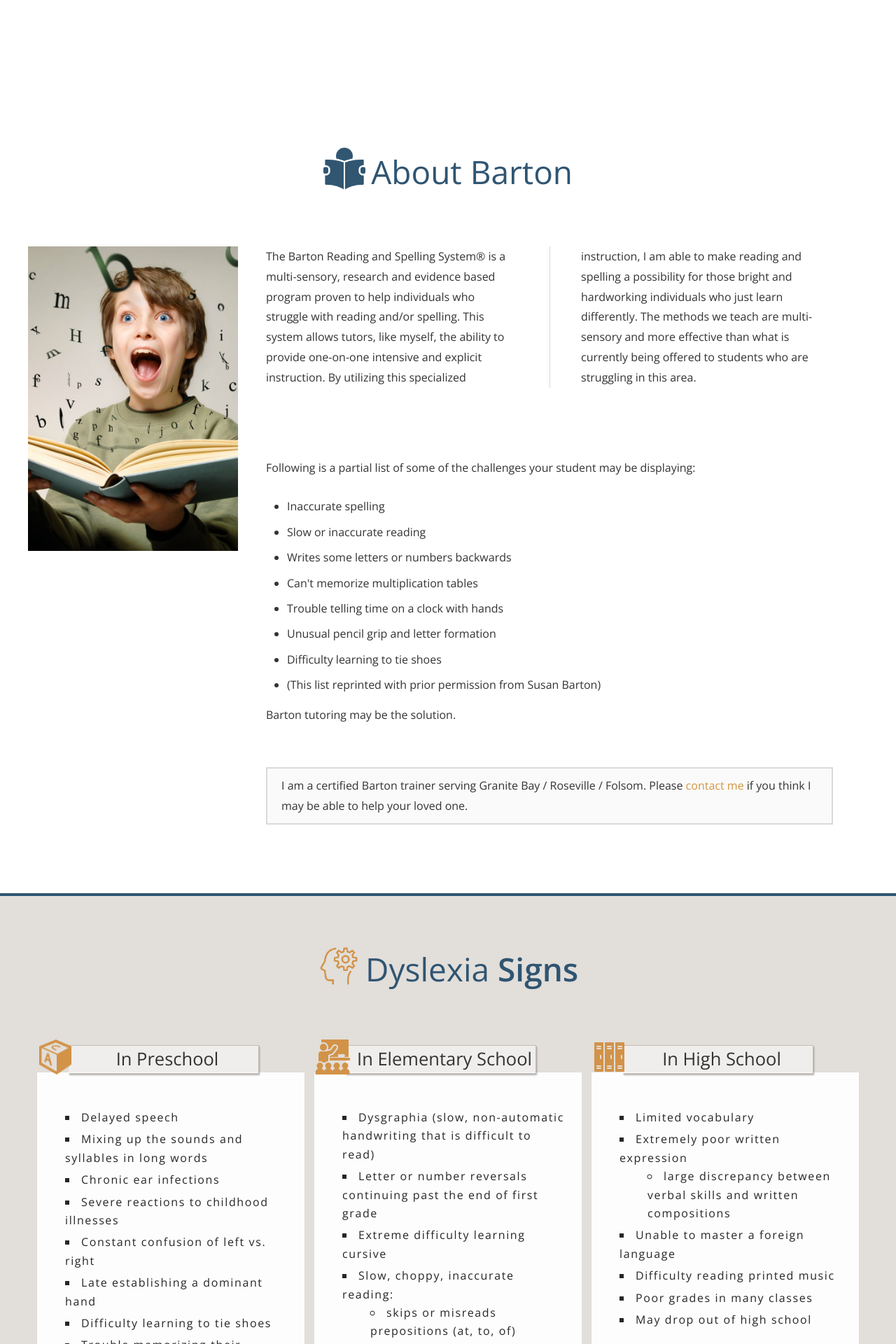
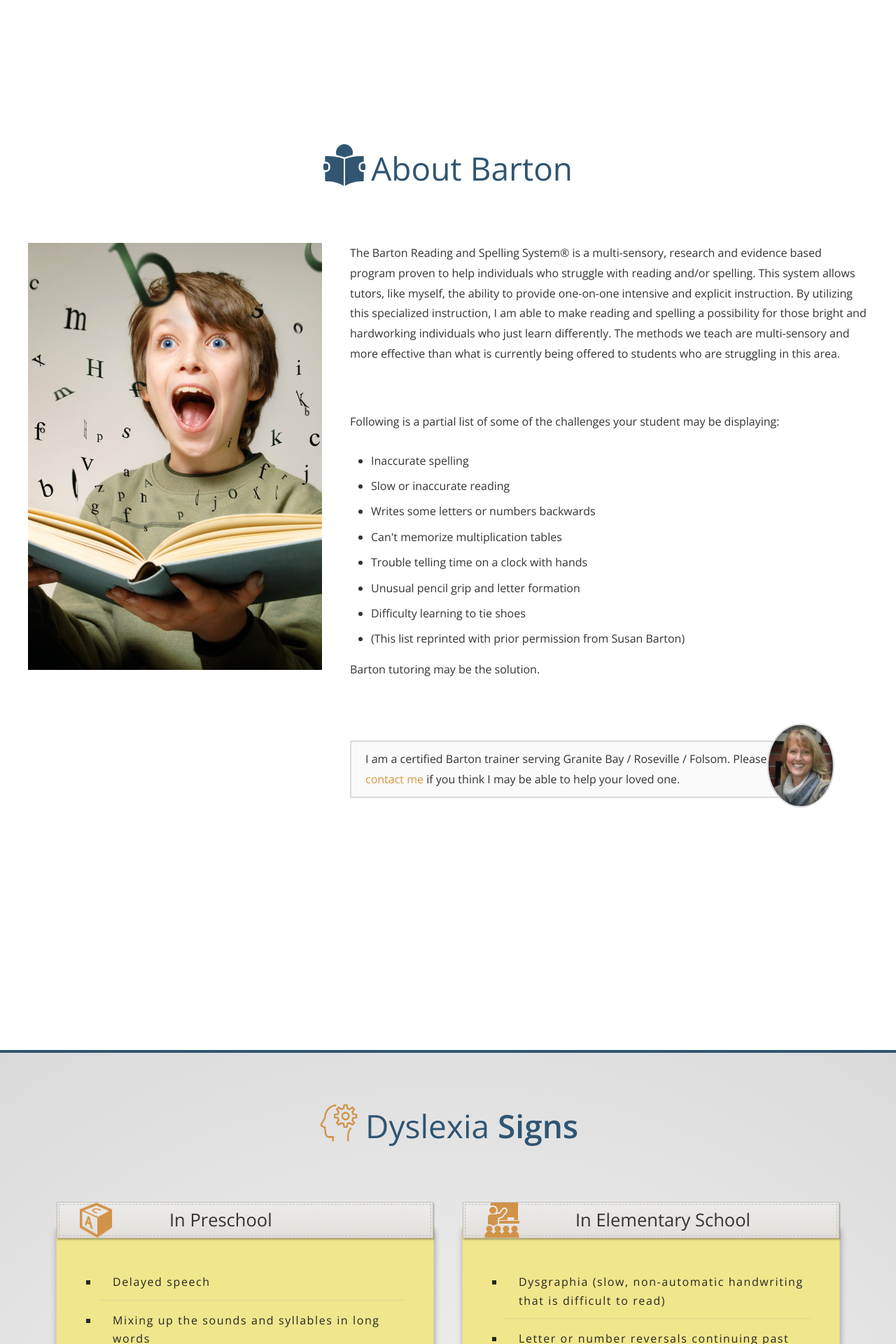
Before and after one commit to jimdeagen/barton-cindy-2019, a PHP site: page / in a window 1280 px wide. Shown: the part 1600-3520 px from the top of the page at 70% size. Run offline with PHP 8.4, Linux system fonts and the light colour scheme; some libraries are stand-ins or nearby versions.

Commit message:
Fixed css to better utilize waypoints. Refactored "about barton" section to grid layout. Design improvements to "dyslexia signs", large-hero, lone-quote.

```diff
--- a/app/assets/scripts/modules/RevealOnScroll.js
+++ b/app/assets/scripts/modules/RevealOnScroll.js
@@ -1,5 +1,5 @@
-import $ from 'jquery';
-import waypoints from '../../../../node_modules/waypoints/lib/noframework.waypoints';
+import $ from "jquery";
+import waypoints from "../../../../node_modules/waypoints/lib/noframework.waypoints";
 
 class RevealOnScroll {
   constructor(els, offset) {
--- a/app/assets/styles/modules/_headline.css
+++ b/app/assets/styles/modules/_headline.css
@@ -1,7 +1,7 @@
 .headline {
   display: inline;
   font-weight: 300;
-  font-size: 2.6rem;
+  font-size: 2.8rem;
   color: $mainBlue;
   width: 96%;
   margin: 0 0 60px;
@@ -31,7 +31,7 @@
   }
 
   &__sub {
-    font-size: 3rem;
+    font-size: 2.5rem;
 
     @mixin 800plus {
       font-size: 3.8rem;
--- a/app/index.html
+++ b/app/index.html
@@ -19,6 +19,8 @@
     <link rel="stylesheet" href="temp/styles/styles.css" />
     <!-- endbuild -->
     <link href="images/favicon.ico" rel="icon" type="image/x-icon" />
+
+
   </head>
 
   <body>
@@ -160,7 +162,8 @@
       data-matching-link="#about-barton-link"
     >
       <div class="wrapper">
-        <div class="row__medium-12">
+
+        <div class="">
           <div class="section-title">
             <img
               class="section-title__icon"
@@ -169,7 +172,8 @@
             />
             <h2 class="headline">About Barton</h2>
           </div>
-          <div class="row__medium-3">
+          <div class="about-barton-section--grid">
+              <div class="about-barton-section--image">
                   <picture>
                     <source
                       sizes="404px"
@@ -194,7 +198,7 @@
                     />
                   </picture>
                 </div>
-          <div class="row__medium-9">
+                <div class="about-barton-section--intro">
                     <p>
                       The Barton Reading and Spelling System&reg; is a multi-sensory,
                       research and evidence based program proven to help individuals who
@@ -207,6 +211,8 @@
                       currently being offered to students who are struggling in this
                       area.
                     </p>
+                  </div>
+                    <div class="about-barton-section--list">
                     <p>
                       Following is a partial list of some of the challenges your student
                       may be displaying:
@@ -225,19 +231,26 @@
                     </ul>
                     <p>Barton tutoring may be the solution.</p>
                     <!-- <hr /> -->
+                    <div class="about-barton-section--local-market">
+
                         <p class="about-barton-section--cta-p">
                             I am a certified Barton trainer serving Granite Bay / Roseville /
                             Folsom. Please <a href="#" class="open-modal">contact me</a> if
                             you think I may be able to help your loved one.
                           </p>
+                          <img src="assets/images/CindyWithArt_v400x500.jpg" alt="Cindy" title="Cindy" class="about-barton-section--local-market--image">
                     </div>
+                  </div>
+          </div>
+
+
         </div>
       </div>
     </div>
 
     <div
       id="dys-signs"
-      class="page-section page-section--lite-tan  page-section--outline"
+      class="page-section page-section--gradient-tan-mix  page-section--outline"
       data-matching-link="#dys-signs-link"
     >
       <div class="wrapper">
@@ -252,7 +265,7 @@
           </h2>
         </div>
 
-        <div class="row__medium-12 flexbox">
+        <div class="flexbox">
           <div class="feature-item">
             <div class="feature-item__header-group">
               <img
@@ -702,7 +715,7 @@
           <h2 class="headline">About Cindy&hellip;</h2>
         </div>
 
-        <div class="row__medium-3">
+        <div class="">
           <picture>
             <source
               srcset="
@@ -732,7 +745,7 @@
             </p>
           </div>
         </div>
-        <div class="row__medium-9">
+        <div class="">
           <p>
             My name is Cindy Deagen and I am a Certified Barton Tutor. I have
             had the privilege of being a Tutor Specialist using the Barton
--- a/app/temp/styles/styles.css
+++ b/app/temp/styles/styles.css
@@ -878,6 +881,22 @@ picture {
     /* color: white; */
   }
 
+.page-section--gradient-tan {
+    background: radial-gradient(circle, white, #c4bdb4);
+    /* color: white; */
+  }
+
+.page-section--gradient-tan-mix {
+    background: radial-gradient(circle, #fafafa, #dadada);
+  }
+
+@media (min-width: 800px) {
+
+.page-section--gradient-tan-mix {
+      background: radial-gradient(circle, #fafafa, #dadada)
+  }
+  }
+
 .page-section--outline {
     border-top: 4px solid #2f5572;
     border-bottom: 4px solid #2f5572;
@@ -1026,162 +1045,6 @@ picture {
     display: table;
   }
 
-/* &--t-padding {
-    padding-top: 30px;
-
-    @mixin atSmall {
-      padding-top: 16px;
-    }
-
-    @mixin atLarge {
-      padding-top: 80px;
-    }
-  } */
-
-.row--t-padding-slight {
-    padding-top: 12px;
-  }
-
-@media (max-width: 850px) and (orientation: landscape) {
-
-.row--t-padding-slight {
-      padding-top: 0
-  }
-  }
-
-.row--image {
-    display: inline;
-    text-align: center;
-  }
-
-@media (min-width: 1200px) {
-
-.row--image {
-      display: block
-  }
-  }
-
-.row__b-until-medium {
-    margin-bottom: 1.6rem;
-  }
-
-@media (min-width: 800px) {
-    .row__b-until-medium {
-      margin-bottom: 0;
-    }
-
-    .row__medium-3 {
-      float: left;
-      width: 25%;
-    }
-
-    .row__medium-4 {
-      float: left;
-      width: 33.33%;
-    }
-
-    .row__medium-4--larger {
-      width: 37%;
-    }
-
-    .row__medium-6 {
-      /* float: left; */
-      width: 50%;
-    }
-
-    .row__medium-8 {
-      float: left;
-      width: 66.66%;
-    }
-
-    .row__medium-8--smaller {
-      width: 63%;
-    }
-
-    .row__medium-9 {
-      float: left;
-      width: 75%;
-      padding-right: 50px;
-      padding-left: 4rem;
-    }
-
-    .row__medium-12 {
-      /* float: left; */
-      width: 100%;
-    }
-  }
-
-@media (min-width: 1010px) {
-    .row__b-until-large {
-      margin-bottom: 0;
-    }
-
-    .row__large-4 {
-      float: left;
-      width: 33.33%;
-    }
-
-    .row__large-4--larger {
-      width: 37%;
-    }
-
-    .row__large-6 {
-      float: left;
-      width: 50%;
-    }
-
-    .row__large-8 {
-      float: left;
-      width: 66.66%;
-    }
-
-    .row__large-8--smaller {
-      width: 63%;
-    }
-  }
-
-/* begin equal height rules */
-
-@media (min-width: 800px) {
-
-.row--equal-height-at-medium {
-      display: -webkit-box;
-      display: -ms-flexbox;
-      display: flex
-  }
-  }
-
-.row--equal-height-at-medium > div {
-      float: none;
-      display: -webkit-box;
-      display: -ms-flexbox;
-      display: flex;
-    }
-
-@media (min-width: 1010px) {
-
-.row--equal-height-at-large {
-      display: -webkit-box;
-      display: -ms-flexbox;
-      display: flex
-  }
-  }
-
-@media (max-width: 1050px) and (orientation: landscape) {
-
-.row--equal-height-at-large {
-      -ms-flex-wrap: wrap;
-          flex-wrap: wrap
-  }
-  }
-
-.row--equal-height-at-large > div {
-      float: none;
-      display: -webkit-box;
-      display: -ms-flexbox;
-      display: flex;
-    }
-
 .section-title {
   font-size: 3.2rem;
   font-weight: 300;
@@ -1251,37 +1114,68 @@ picture {
   position: relative;
   top: 4rem;
   width: 100%;
-  margin-right: auto;
-  margin-left: auto;
+  margin: 0 auto;
   margin-bottom: 9rem;
   padding-left: 0;
-  padding-right: 2rem;
+  padding-right: 0;
   padding-bottom: 3rem;
   border: 1px solid rgba(196,189,180, 0.5);
-  background-color: rgba(255, 255, 255, 0.95);
-}
+  background-color: khaki;
+  -webkit-box-shadow: 1px 2px 8px rgba(0, 0, 0, 0.3);
+          box-shadow: 1px 2px 8px rgba(0, 0, 0, 0.3);
+  min-width: 100%;
+  max-width: 100%;
+}
+
+@media (min-width: 1200px) {
+
+.feature-item {
+    min-width: 45%;
+    max-width: 45%
+}
+  }
 
 .feature-item__header-group {
+    display: -webkit-box;
+    display: -ms-flexbox;
+    display: flex;
+    -webkit-box-orient: horizontal;
+    -webkit-box-direction: normal;
+        -ms-flex-direction: row;
+            flex-direction: row;
+    -webkit-box-pack: left;
+        -ms-flex-pack: left;
+            justify-content: left;
+    -webkit-box-align: start;
+        -ms-flex-align: start;
+            align-items: flex-start;
     position: relative;
     top: -3.9rem;
-    width: 75%;
+    width: 100%;
     text-align: center;
     border: 1px solid #c4bdb4;
-    border-right: 1px solid #c4bdb4;
-    border-bottom: 1px solid #c4bdb4;
-    border-left: 1px solid transparent;
+    outline: 1px dashed #c4bdb4;
+    outline-offset: -4px;
+    /* border-left: 1px solid transparent; */
     -webkit-box-shadow: 1px 2px 2px rgba(0, 0, 0, 0.3);
             box-shadow: 1px 2px 2px rgba(0, 0, 0, 0.3);
-    background-color: rgba(255,255,255, 0.5);
+    background-image: -webkit-gradient(linear, left top, left bottom, from(#ececec), to(#e2deda));
+    background-image: linear-gradient(#ececec, #e2deda);
     margin: 0 auto;
+    padding-bottom: 1rem;
+  }
+
+@media (min-width: 800px) {
+
+.feature-item__header-group {
+      padding-bottom: 0
+  }
   }
 
 .feature-item__icon {
     display: block;
-    position: absolute;
-    top: -0.85rem;
-    left: -4.5rem;
-    margin: 0 auto;
+    position: relative;
+    margin: 0 6rem 0 3rem;
     margin-top: 0;
     width: 50px;
     z-index: 2;
@@ -1296,6 +1190,10 @@ picture {
   }
 
 .feature-item__title {
+    position: relative;
+    -ms-flex-item-align: center;
+        align-self: center;
+    left: 1rem;
     display: inline-block;
     font-size: 2.55rem;
     font-weight: 300;
@@ -1321,13 +1218,14 @@ picture {
     width: 94%;
     margin-left: auto;
     margin-right: 40px;
-    list-style: square inside none;
+    list-style: square outside none;
   }
 
 @media (min-width: 1200px) {
 
 .feature-item__list {
       padding-top: 0;
+      padding-right: 4rem;
       width: 100%;
       margin-left: auto;
       margin-right: auto
@@ -1340,8 +1238,16 @@ picture {
     line-height: 1.65;
     font-weight: 200;
     letter-spacing: 0.16rem;
-    margin-bottom: 0.5rem;
-  }
+    margin-bottom: 1.5rem;
+    padding-left: 2rem;
+    padding-bottom: 1.2rem;
+    margin-left: 2rem;
+    border-bottom: 1px solid rgba(119,136,153, 0.15);
+  }
+
+.feature-item__list li ul li {
+      border-bottom: 1px solid transparent;
+    }
 
 .feature-item__permission {
     font-size: 1.1rem;
@@ -2006,8 +1922,8 @@ picture {
     margin-top: 10px;
     margin-left: auto;
     margin-right: auto;
-    min-width: 100%;
-    max-width: 100%;
+    /* min-width: 100%;
+    max-width: 100%; */
   }
 
 @media (min-width: 530px) {
@@ -2024,9 +1940,9 @@ picture {
 .reveal-item {
     margin-top: 0;
     margin-left: 0;
-    margin-right: 0;
-    min-width: 30%;
-    max-width: 32%
+    margin-right: 0
+    /* min-width: 30%;
+    max-width: 32%; */
 }
   }
 
@@ -2438,24 +2354,82 @@ option {
     margin-bottom: 30px;
   }
 
-@media (min-width: 1200px) {
-
-.about-barton-section p:first-of-type {
-      margin-bottom: 100px;
-      -webkit-column-count: 2;
-      column-count: 2;
-      -webkit-column-gap: 90px;
-      column-gap: 90px;
-      -webkit-column-rule: 1px solid rgba(0, 0, 0, 0.15);
-      column-rule: 1px solid rgba(0, 0, 0, 0.15)
-  }
-  }
-
 .about-barton-section--cta-p {
     background-color: #fafafa;
     border: 2px solid #dadada;
     padding: 1rem 2rem;
     margin-top: 6rem;
+  }
+
+.about-barton-section--grid {
+    display: grid;
+    justify-items: start;
+    grid-template-columns: 1fr;
+    grid-template-rows: auto 1fr 1fr;
+    grid-column-gap: 2rem;
+    grid-row-gap: 2rem;
+  }
+
+@media (min-width: 800px) {
+
+.about-barton-section--grid {
+      grid-template-columns: minmax(300px, 35%) 1fr;
+      grid-template-rows: auto 1fr 1fr;
+      grid-column-gap: 4rem;
+      grid-row-gap: 4rem
+  }
+  }
+
+.about-barton-section--image {
+    grid-column-start: 1;
+    grid-column-end: 2;
+    grid-row-start: 1;
+    grid-row-end: 3;
+  }
+
+.about-barton-section--intro {
+    grid-column-start: 2;
+    grid-column-end: 3;
+    grid-row-start: 1;
+    grid-row-end: 2;
+  }
+
+.about-barton-section--list {
+    grid-column-start: 2;
+    grid-column-end: 3;
+    grid-row-start: 2;
+    grid-row-end: 4;
+  }
+
+.about-barton-section--local-market {
+    display: grid;
+    grid-template-columns: 75% 1fr;
+    grid-template-rows: 1fr;
+  }
+
+@media (min-width: 800px) {
+
+.about-barton-section--local-market {
+      grid-template-columns: 87% 1fr
+  }
+  }
+
+.about-barton-section--local-market--image {
+      display: inline;
+      width: 100px;
+      border: 2px solid #dadada;
+      border-radius: 50%;
+      position: relative;
+      -webkit-transform: translate(-20%, 30%);
+              transform: translate(-20%, 30%);
+    }
+
+@media (min-width: 800px) {
+
+.about-barton-section--local-market--image {
+        -webkit-transform: translate(-50%, 30%);
+                transform: translate(-50%, 30%)
+    }
   }
 
 .copyright {
```
Also changed, not shown: other parts of app/temp/styles/styles.css (+34 -11 lines), app/assets/styles/modules/_about-barton.css (+60 -15 lines), app/assets/styles/modules/_feature-item.css (+41 -16 lines), app/assets/styles/modules/_large-hero.css (+5 -2 lines), app/assets/styles/modules/_lone-quote__section.css (+12 -4 lines), app/assets/styles/modules/_page-section.css (+12 -0 lines), app/assets/styles/modules/_reveal-item.css (+4 -4 lines), app/assets/styles/modules/_row.css (+0 -135 lines), app/assets/styles/modules/_testimonial.css (+7 -0 lines), app/assets/images/atf_background.png (added), app/assets/images/atf_background2.png (added), app/atf_background.png (added), app/atf_background2.png (added), app/temp/scripts/App.js. Lines whose indentation alone changed are shown as unchanged.
